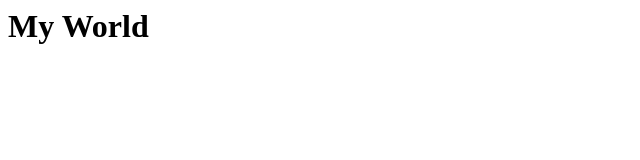
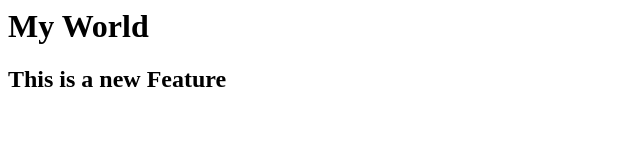
Before and after one commit to nikhil2602/localrepo, a plain HTML site: page index.html in a window 1280 px wide. Shown: the whole page, without its empty margins (0-640 px from the left). Drawn offline with Linux system fonts and the light colour scheme.

Commit message:
added code in feature1

```diff
--- a/index.html
+++ b/index.html
@@ -1 +1,2 @@
 <h1>My World</h1>
+<h2> This is a new Feature</h2>
```
